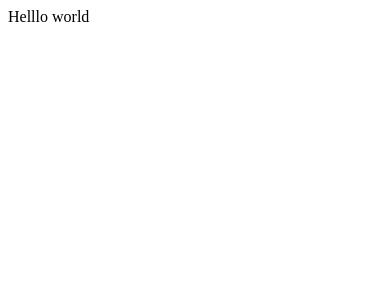
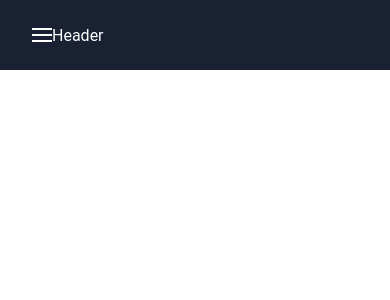
Before and after one commit to saurabhmehta1601/disney-plus-clone, a Next.js app: page / in a window 390 px wide. Shown: the top 300 px of the page. Built offline with nearby package versions, Linux system fonts and the light colour scheme.

Commit message:
hamburger menu created

```diff
--- /dev/null
+++ b/components/HamburgerMenu.js
@@ -0,0 +1,37 @@
+import styled from "styled-components"
+
+export default function HamburgerMenu(){
+    return (
+        <Menu>
+        </Menu>
+    )
+}
+
+const Menu = styled.div`
+    width:20px;
+    height:2px ;
+    background-color:var(--clr-light-1) ;
+    position: relative ;
+
+    &:before{
+        content: "" ;
+        height:2px;
+    background-color:var(--clr-light-1) ;
+        width:100% ;
+        position:absolute;
+        left:0;
+        right:0 ;
+        top:-6px ;
+   }
+
+    &:after{
+        content: "" ;
+        height:2px;
+        width:100%;
+    background-color:var(--clr-light-1) ;
+        position:absolute;
+        left:0;
+        right:0 ;
+        bottom:-6px ;
+    }
+`
--- /dev/null
+++ b/components/Header.js
@@ -0,0 +1,22 @@
+import styled from 'styled-components'
+import HamburgerMenu from "./HamburgerMenu"
+
+const Header = () => {
+    return (
+        <MyHeader>
+    <HamburgerMenu />        Header
+        </MyHeader>
+    )
+}
+
+
+const MyHeader= styled.div`
+    color:var(--clr-light-1);
+    height:70px;
+    padding:2rem ;
+    display:flex ;
+    align-items:center ;
+    background-color:var(--clr-blue-1) ;
+`
+
+export default Header
--- a/pages/_app.js
+++ b/pages/_app.js
@@ -1,7 +1,8 @@
-import '../styles/globals.css'
+import "../styles/globals.css"
+import Header from "../components/Header"
 
 function MyApp({ Component, pageProps }) {
-  return <Component {...pageProps} />
-}
+  return <Header> <Component {...pageProps} /></Header>
+  }
 
 export default MyApp
--- a/styles/globals.css
+++ b/styles/globals.css
@@ -1,12 +1,21 @@
+*{
+  margin:0 ;
+  padding: 0 ;
+  box-sizing: border-box;
+}
+
 :root{
   --clr-light-1:rgb(255,255,255) ;
   --clr-light-2: rgb(218, 218, 218) ;
   --clr-black-1:rgb(0,0,0) ;
   --clr-black-2: rgb(3, 11, 23) ;
   --clr-black-3:rgb(12,17,27) ;
-  --clr-blue-1:rgb(23, 23, 23) ;
-  --clr-blue-2 : rgb(25, 33, 51);
-  --clr-blue-3:rgb(51, 67, 102);
-  --clr-blue-4:rgb(31, 128, 224);
+  --clr-black-4:rgb(23, 23, 23) ;
+  --clr-blue-1 : rgb(25, 33, 51);
+  --clr-blue-2:rgb(51, 67, 102);
+  --clr-blue-3:rgb(31, 128, 224);
+}
 
+body{
+  font-family: Roboto, "Helvetica Neue",sans-serif;
 }
```
